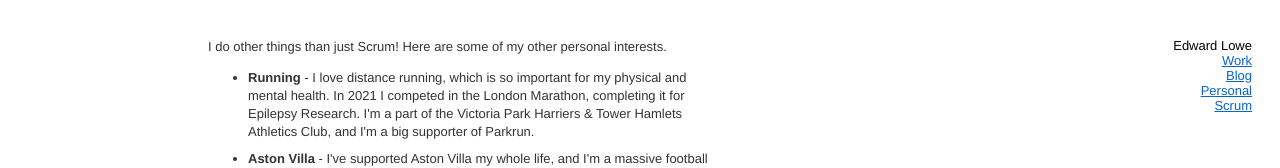
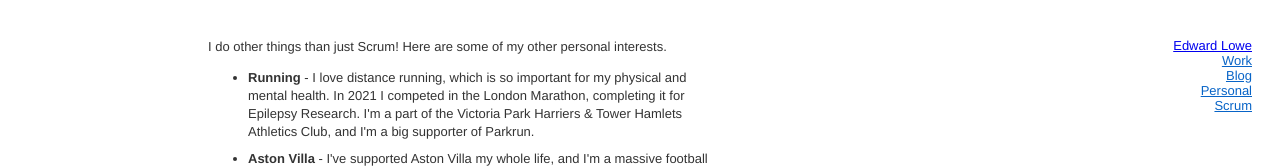
Before and after one commit to edwardlowe13/edwardlowe13.github.io, a plain HTML site: page personal.html in a window 1280 px wide. Shown: the top 168 px of the page. Drawn offline with Linux system fonts and the light colour scheme.

Commit message:
Update personal.html

```diff
--- a/personal.html
+++ b/personal.html
@@ -6,7 +6,7 @@
 </head>
 <body>
 <div id="menu">
-<span class="title">Edward Lowe</span>
+<span class="title"><a href ="/">Edward Lowe</a></span>
 <ul>
   <li><a href="/work">Work</a></li>
   <li><a href="/blog">Blog</a></li>
```
